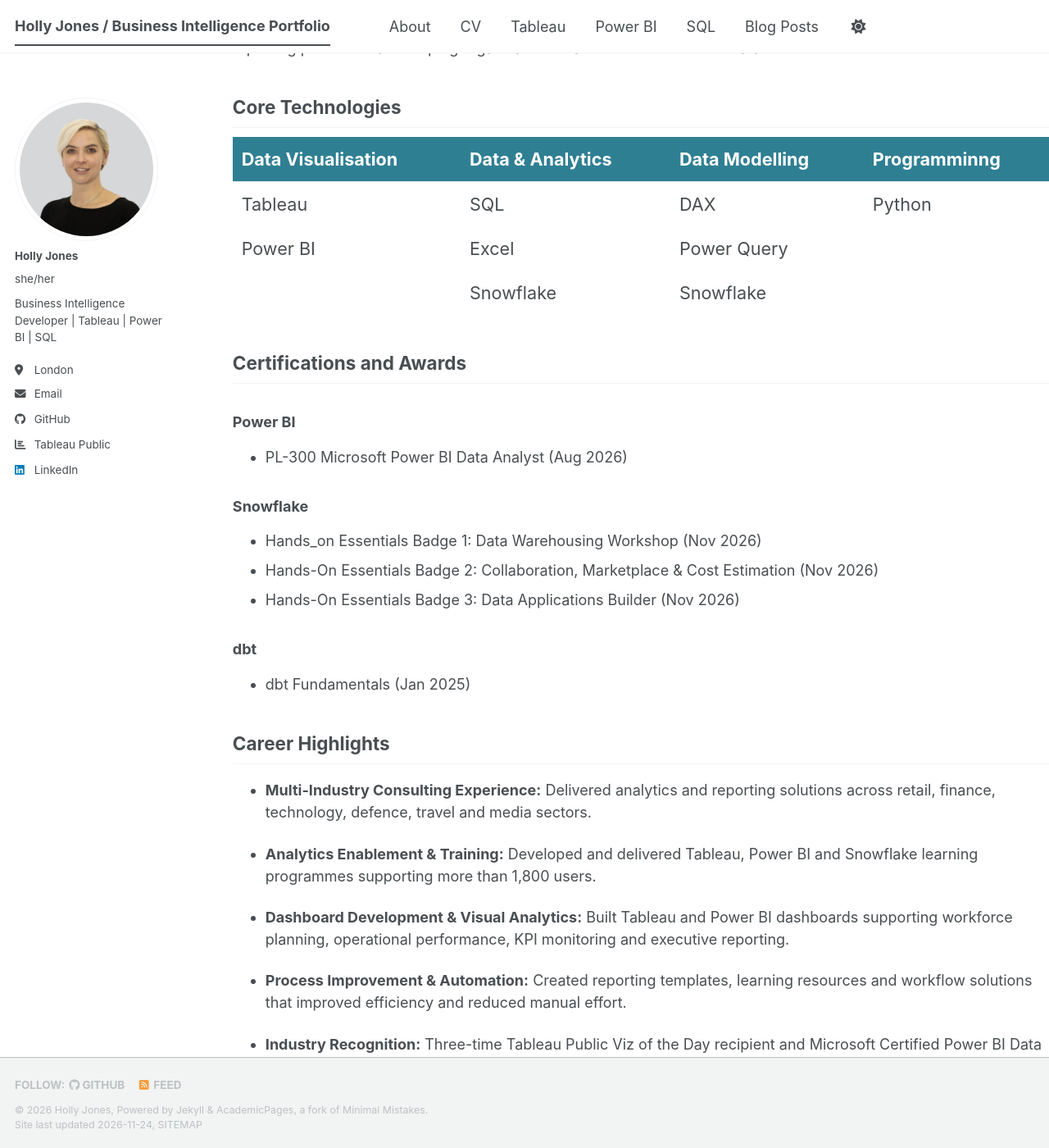
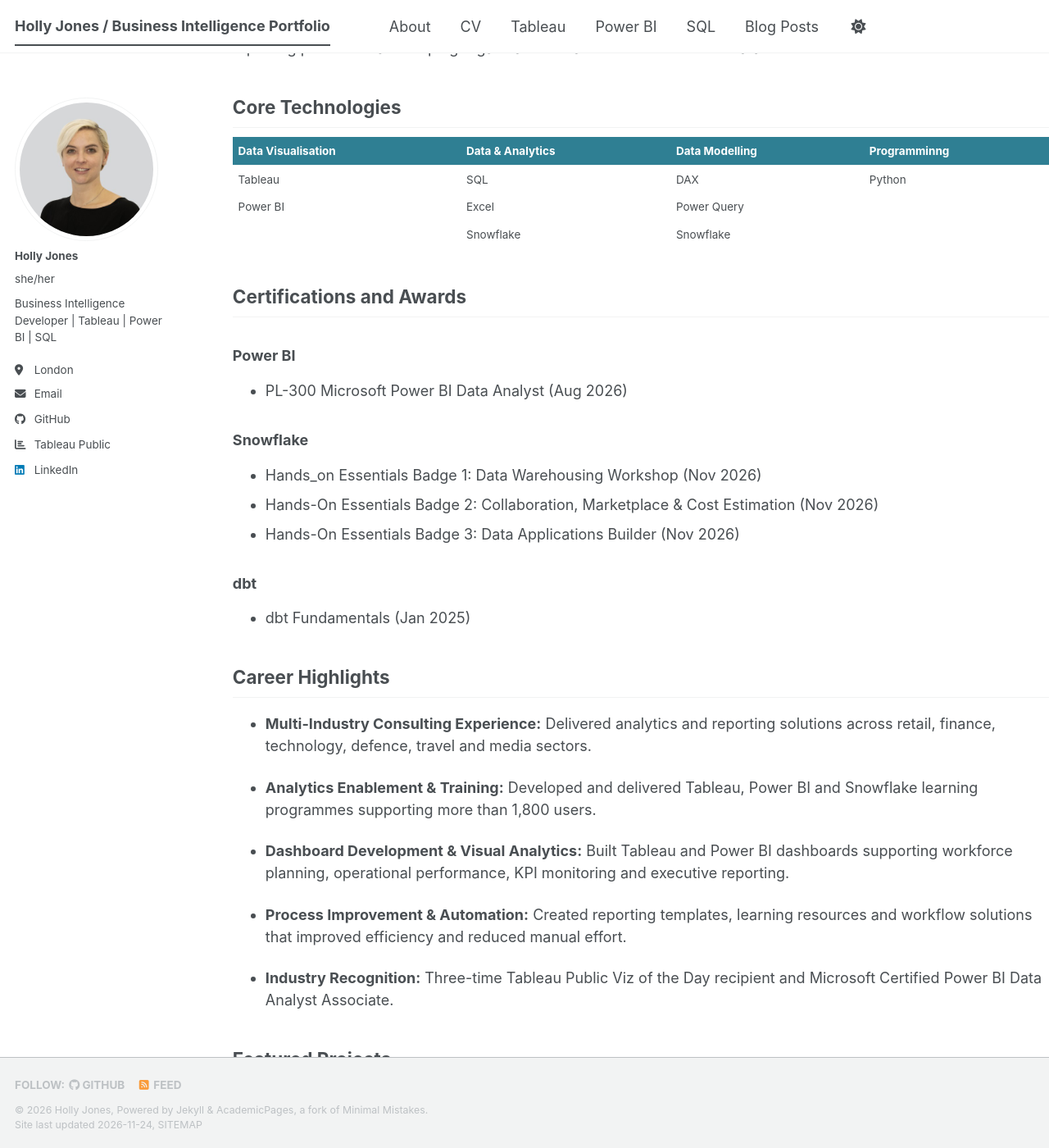
Before and after one commit to hjones87/hjones87.github.io, a Jekyll site: the page built from _pages/about.md, in a window 1280 px wide and 1400 px high, scrolled down 640 px. Shown: the whole window at 82% size. Built offline with Jekyll 4.4.1, drawn with Linux system fonts in a browser that asks for light colours; a script bundle is joined from its source files by our own code; a style sheet for code colours, icons or effects is not loaded.

Commit message:
Change table font size from 1.2rem to 1em

```diff
--- a/_sass/layout/_page.scss
+++ b/_sass/layout/_page.scss
@@ -197,7 +197,7 @@
 
 .page__content table td,
 .page__content table th {
-  font-size: 1.2rem !important;
+  font-size: 1em !important;
 }
 
 .page__content table th {
```
